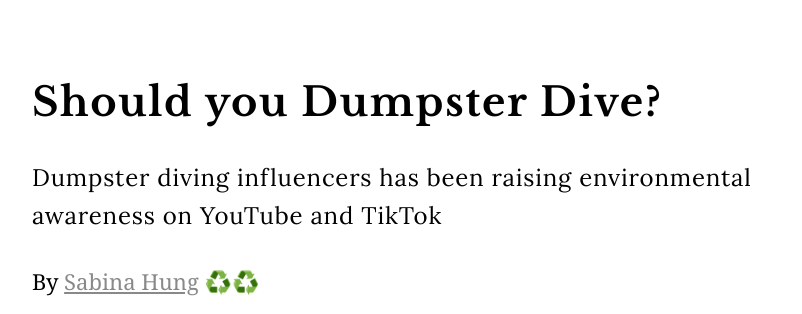
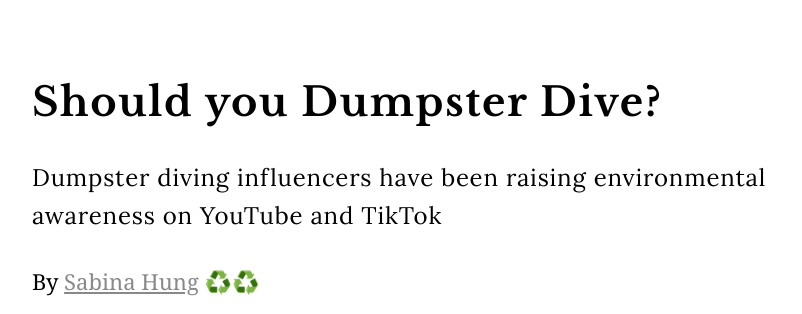
Before and after one commit to sabinahung/dumpster-dive, a plain HTML site: page docs/index.html in a window 1280 px wide. Shown: the top 314 px of the page, without its empty margins (233-1035 px from the left). Drawn offline with nearby package versions, Linux system fonts and the light colour scheme; files whose address does not match are found by name.

Commit message:
edit text

```diff
--- a/docs/index.html
+++ b/docs/index.html
@@ -7,7 +7,7 @@
 
     <!-- social meta tags -->
     <meta property="og:title" content="Should you Dumpster Dive?">
-    <meta property="og:description" content="Dumpster diving influencers has been raising environmental awareness on YouTube and TikTok">
+    <meta property="og:description" content="Dumpster diving influencers have been raising environmental awareness on YouTube and TikTok">
     <meta property="og:type" content="article">
     <meta property="og:image" content="https://sabinahung.github.io/img/pet-ownership.jpg">
     <!-- <meta name="twitter:card" content="summary_large_image"> --->
@@ -31,8 +31,9 @@
   <body>
     <div class="content">
         <div class="header">
+			<!-- <img src="dumpster-diving.jpg" alt="Dumpster diving"> -->
             <h1>Should you Dumpster Dive?</h1>
-            <p class="deck">Dumpster diving influencers has been raising environmental awareness on YouTube and TikTok</p>
+            <p class="deck">Dumpster diving influencers have been raising environmental awareness on YouTube and TikTok</p>
             <p>By <a href="https://sabinahung.github.io/">Sabina Hung</a> ♻️♻️ </p>
         </div>
 
```
Also changed, not shown: 1 other file.
